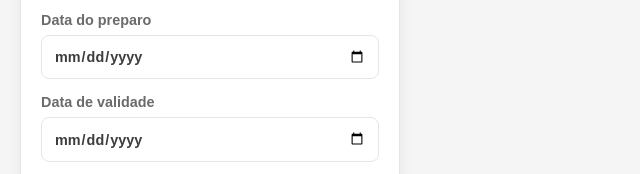
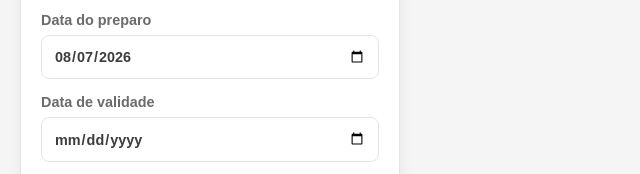
Before and after one commit to Lab-Sobral-Dev/qr_code-producao, a plain HTML site: page index.html in a window 1280 px wide. Shown: the part 613-787 px from the top of the page, 0-640 px from the left. Drawn offline with Linux system fonts and the light colour scheme; no server answers.

Commit message:
Definir exemplo de data do preparo

```diff
--- a/index.html
+++ b/index.html
@@ -105,7 +105,7 @@
 
           <label>
             Data do preparo
-            <input id="preparationInput" name="preparation" type="date" min="2026-01-01" max="2100-12-31" required />
+            <input id="preparationInput" name="preparation" type="date" min="2026-01-01" max="2100-12-31" value="2026-08-07" required />
           </label>
 
           <label>
```
